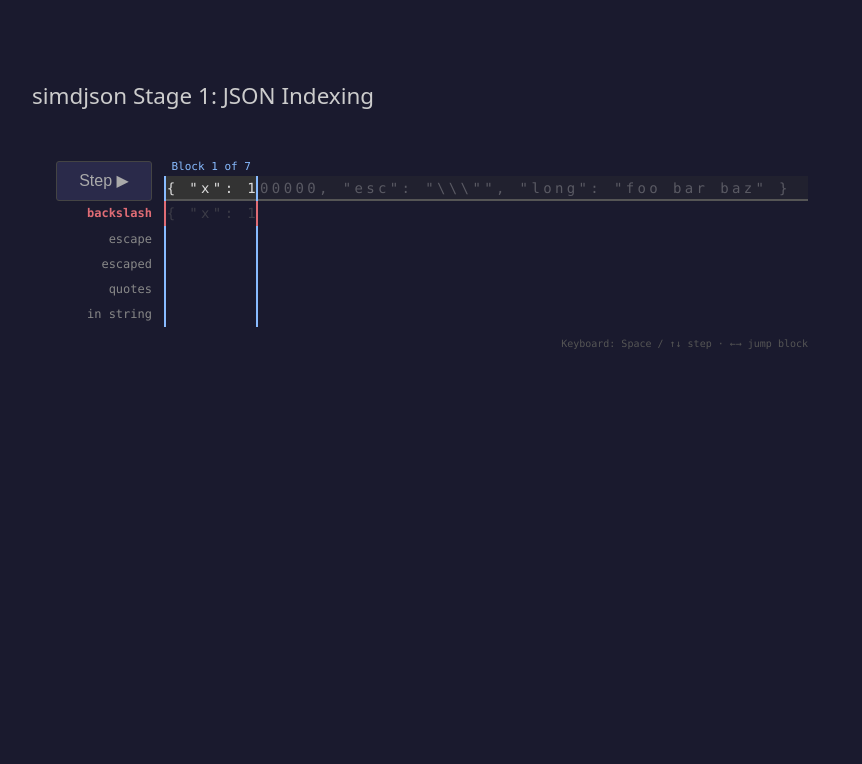
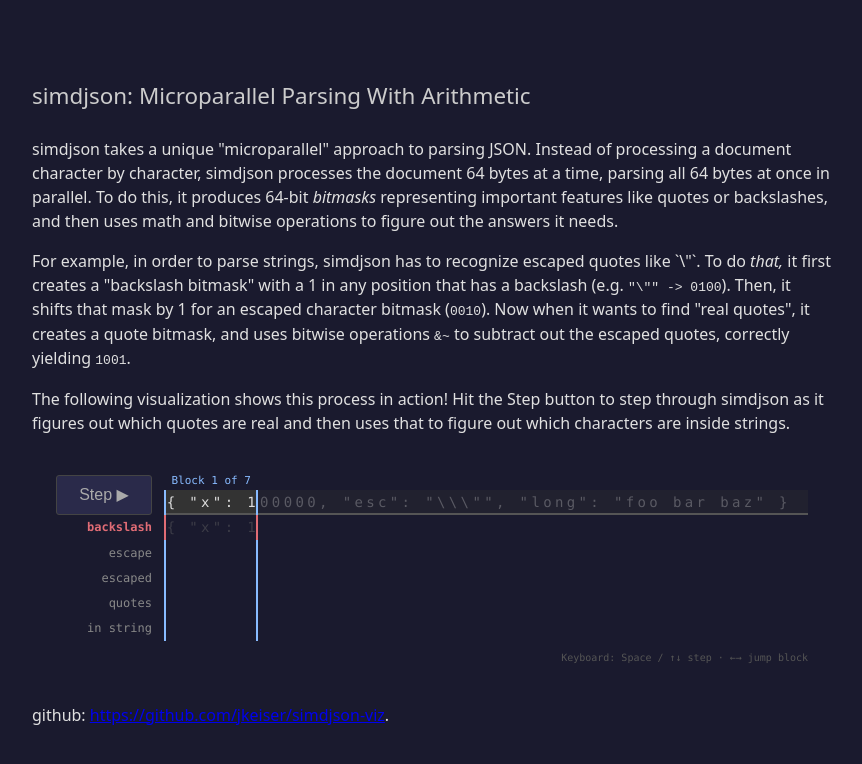
Before and after one commit to jkeiser/simdjson-viz, a Svelte app: page / in a window 1280 px wide. Shown: the top 764 px of the page, without its empty margins (208-1070 px from the left). Built offline with nearby package versions, Linux system fonts and the light colour scheme.

Commit message:
Embed basic explanation

```diff
--- a/src/App.svelte
+++ b/src/App.svelte
@@ -4,8 +4,12 @@
 </script>
 
 <main>
-  <h1>simdjson Stage 1: JSON Indexing</h1>
+  <h1>simdjson: Microparallel Parsing With Arithmetic</h1>
+  <p>simdjson takes a unique "microparallel" approach to parsing JSON. Instead of processing a document character by character, simdjson processes the document 64 bytes at a time, parsing all 64 bytes at once in parallel. To do this, it produces 64-bit <em>bitmasks</em> representing important features like quotes or backslashes, and then uses math and bitwise operations to figure out the answers it needs.</p>
+  <p>For example, in order to parse strings, simdjson has to recognize escaped quotes like `\"`. To do <em>that,</em> it first creates a "backslash bitmask" with a 1 in any position that has a backslash (e.g. <code>"\"" -&gt; 0100</code>). Then, it shifts that mask by 1 for an escaped character bitmask (<code>0010</code>). Now when it wants to find "real quotes", it creates a quote bitmask, and uses bitwise operations <code>&amp;~</code> to subtract out the escaped quotes, correctly yielding <code>1001</code>.</p>
+  <p>The following visualization shows this process in action! Hit the Step button to step through simdjson as it figures out which quotes are real and then uses that to figure out which characters are inside strings.</p>
   <MaskGrid input={inputString} rows={maskRows} />
+  <p>github: <a href="https://github.com/jkeiser/simdjson-viz">https://github.com/jkeiser/simdjson-viz</a>.</p>
 </main>
 
 <style>
```
